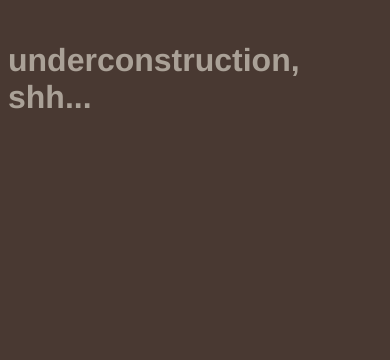
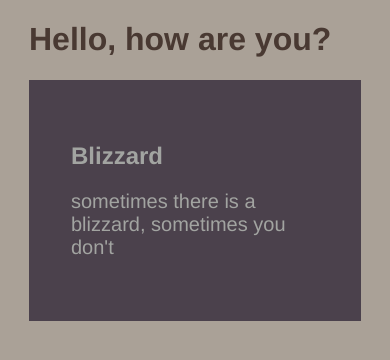
Before and after one commit to e0/minodi_old, a Vue app in the folder site/: page /#/ in a window 390 px wide. Shown: the top 360 px of the page. Built offline with nearby package versions, Linux system fonts and the light colour scheme.

Commit message:
Make page responsive

```diff
--- a/site/src/App.vue
+++ b/site/src/App.vue
@@ -10,11 +10,17 @@ import { default as generateColorScheme } from './helpers/color-scheme-generator
 
 export default {
   name: 'app',
-  beforeMount () {
+  mounted () {
     const colorScheme = generateColorScheme()
 
-    document.body.style.backgroundColor = colorScheme.strong1
-    document.body.style.color = colorScheme.pastel1
+    document.body.style.color = colorScheme.strong1
+    document.body.style.backgroundColor = colorScheme.pastel1
+
+    const boxes = document.getElementsByClassName('box')
+    Array.from(boxes).forEach((box) => {
+      box.style.color = colorScheme.pastel2
+      box.style.backgroundColor = colorScheme.strong2
+    })
   }
 }
 </script>
@@ -26,7 +32,16 @@ export default {
   -webkit-font-smoothing: antialiased;
   -moz-osx-font-smoothing: grayscale;
   max-width: 1200px;
-  margin: 0 auto;
-  margin-top: 42px;
+  margin: 42px auto;
+}
+
+@media all and (max-width: 1024px) {
+  #app {
+    max-width: 100%;
+    margin: 21px;
+    p {
+      font-size: 1.25em;
+    }
+  }
 }
 </style>
--- a/site/src/components/Home.vue
+++ b/site/src/components/Home.vue
@@ -1,6 +1,10 @@
 <template>
   <div class="home">
     <h1>{{ msg }}</h1>
+    <div class="box">
+      <h2>Blizzard</h2>
+      <p>sometimes there is a blizzard, sometimes you don't</p>
+    </div>
   </div>
 </template>
 
@@ -9,11 +13,16 @@ export default {
   name: 'home',
   data () {
     return {
-      msg: 'underconstruction, shh...'
+      msg: 'Hello, how are you?'
     }
   }
 }
 </script>
 
 <style lang="scss">
+
+.box {
+  padding: 42px;
+}
+
 </style>
```
